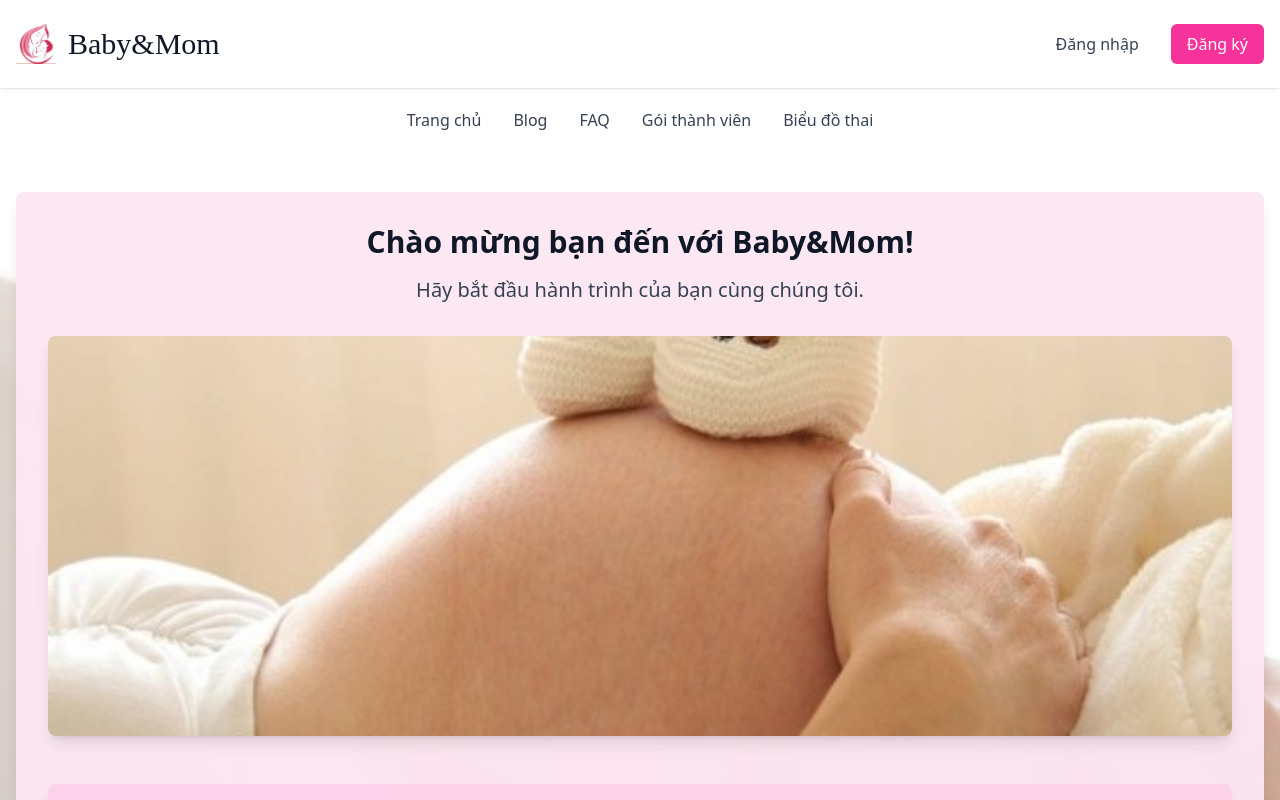
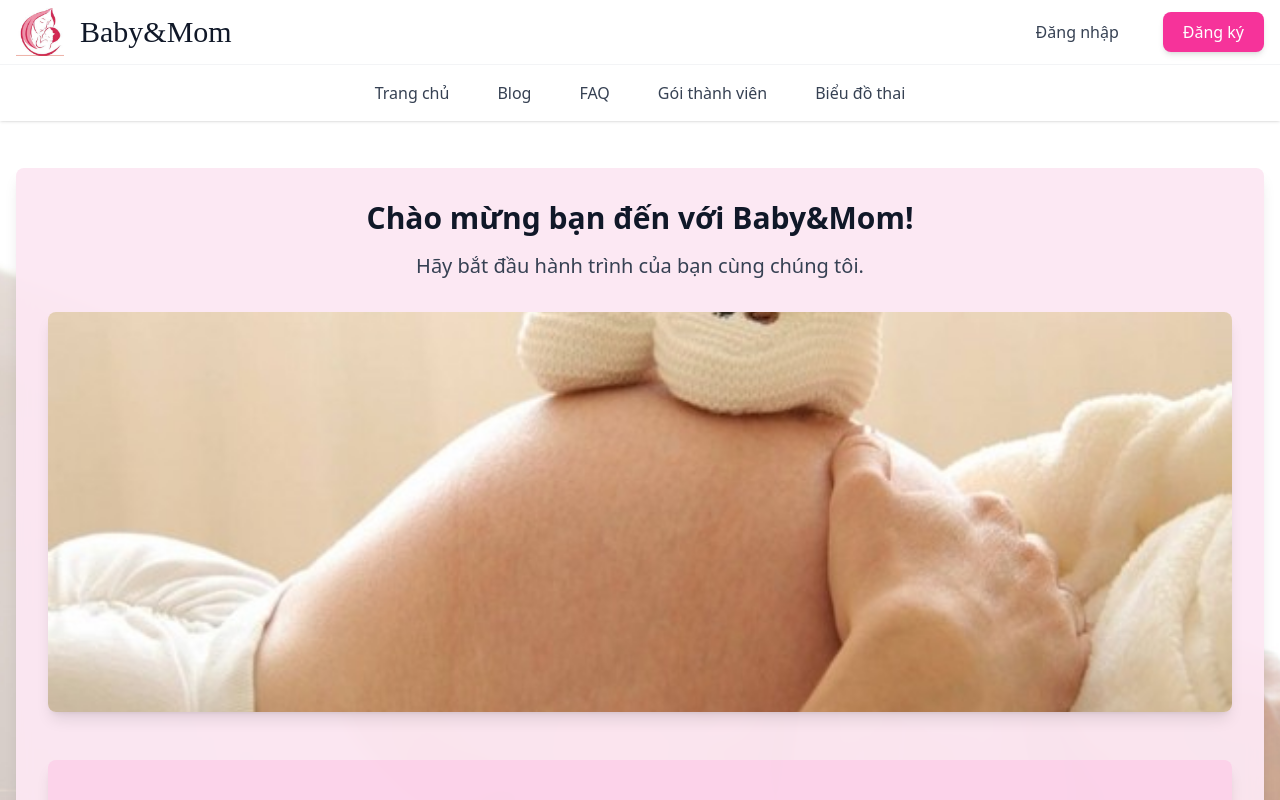
Before and after one commit to trimikey/SWP391_babyandmom_FE, a React (Vite) app: page / in a window 1280 px wide. Shown: the top 800 px of the page. Built offline with nearby package versions, Linux system fonts and the light colour scheme.

Commit message:
sua lai regis

```diff
--- a/src/components/Header/HeaderU.jsx
+++ b/src/components/Header/HeaderU.jsx
@@ -55,34 +55,34 @@ const Header = () => {
   return (
     <>
       {/* Header */}
-      <header className="bg-white/80 backdrop-blur-sm shadow">
-        <div className="max-w-7xl mx-auto py-6 px-4 flex justify-between items-center">
-          <div className="flex items-center space-x-3">
-            <img src={logoImage} alt="Logo" className="h-10 w-10" />
-            <h1 className="text-3xl font-['Alex_Brush'] text-gray-900">Baby&Mom</h1>
+      <header className="bg-white/80 backdrop-blur-sm shadow fixed w-full z-50">
+        <div className="max-w-7xl mx-auto py-2 px-4  flex justify-between items-center">
+          <div className="flex items-center space-x-4">
+            <img src={logoImage} alt="Logo" className="h-12 w-12 object-contain" />
+            <h1 className="text-3xl font-['Alex_Brush'] text-gray-900 hover:text-pink-600 transition-colors duration-200">
+              Baby&Mom
+            </h1>
           </div>
-          <div className="flex items-center space-x-4">
+          <div className="flex items-center space-x-6">
             {!isLoggedIn ? (
-              // Hiển thị nút đăng nhập và đăng ký khi chưa đăng nhập
               <>
                 <button
                   onClick={() => handleNavigation('/login')}
-                  className="px-4 py-2 text-gray-700 hover:text-gray-900 font-medium"
+                  className="px-5 py-2 text-gray-700 hover:text-pink-600 font-medium transition-colors duration-200"
                 >
                   Đăng nhập
                 </button>
                 <button
                   onClick={() => handleNavigation('/register')}
-                  className="px-4 py-2 bg-pink-500 text-white rounded-md hover:bg-pink-600 transition-colors duration-200"
+                  className="px-5 py-2 bg-pink-500 text-white rounded-lg hover:bg-pink-600 transition-all duration-200 shadow-md hover:shadow-lg"
                 >
                   Đăng ký
                 </button>
               </>
             ) : (
-              // Hiển thị thông tin user và nút đăng xuất khi đã đăng nhập
               <div className="flex items-center space-x-4">
-                <div className="flex items-center space-x-2">
-                  <span className="text-gray-700">Xin chào,{mail}</span>
+                <div className="flex items-center space-x-3">
+                  <span className="text-gray-700">Xin chào, {mail}</span>
                   <div className="relative">
                     <button
                       onClick={() => setShowDropdown(!showDropdown)}
@@ -120,31 +120,69 @@ const Header = () => {
                       </div>
                     )}
                   </div>
-                  <span className="text-sm text-gray-500">
-                    ({userInfo.role === 'ADMIN' ? 'Admin' : 'Thành viên'})
+                  <span className="text-sm text-gray-500 bg-gray-100 px-3 py-1 rounded-full">
+                    {userInfo.role === 'ADMIN' ? 'Admin' : 'Thành viên'}
                   </span>
                 </div>
               </div>
             )}
           </div>
         </div>
-      </header>
 
         {/* Navigation */}
-      <nav>
-        <div className="max-w-7xl mx-auto px-4 flex justify-center h-16">
-          <div className="flex space-x-8">
-            <button onClick={() => handleNavigation('/homepage')} className="text-gray-700 hover:text-pink-900 font-medium">Trang chủ</button>
-            <button onClick={() => handleNavigation('/blog')} className="text-gray-700 hover:text-pink-900 font-medium">Blog</button>
-            <button onClick={() => handleNavigation('/faq')} className="text-gray-700 hover:text-pink-900 font-medium">FAQ</button>
-            <button onClick={() => handleNavigation('/membership')} className="text-gray-700 hover:text-pink-900 font-medium">Gói thành viên</button>
+        <nav className="border-t border-gray-100">
+          <div className="max-w-7xl mx-auto px-6">
+            <div className="flex justify-center space-x-12 h-14">
+              <button
+                onClick={() => handleNavigation('/homepage')}
+                className="text-gray-700 hover:text-pink-600 font-medium relative group py-4"
+              >
+                <span>Trang chủ</span>
+                <span className="absolute bottom-0 left-0 w-full h-0.5 bg-pink-500 transform scale-x-0 group-hover:scale-x-100 transition-transform duration-200"></span>
+              </button>
+              <button
+                onClick={() => handleNavigation('/blog')}
+                className="text-gray-700 hover:text-pink-600 font-medium relative group py-4"
+              >
+                <span>Blog</span>
+                <span className="absolute bottom-0 left-0 w-full h-0.5 bg-pink-500 transform scale-x-0 group-hover:scale-x-100 transition-transform duration-200"></span>
+              </button>
+              <button
+                onClick={() => handleNavigation('/faq')}
+                className="text-gray-700 hover:text-pink-600 font-medium relative group py-4"
+              >
+                <span>FAQ</span>
+                <span className="absolute bottom-0 left-0 w-full h-0.5 bg-pink-500 transform scale-x-0 group-hover:scale-x-100 transition-transform duration-200"></span>
+              </button>
+              <button
+                onClick={() => handleNavigation('/membership')}
+                className="text-gray-700 hover:text-pink-600 font-medium relative group py-4"
+              >
+                <span>Gói thành viên</span>
+                <span className="absolute bottom-0 left-0 w-full h-0.5 bg-pink-500 transform scale-x-0 group-hover:scale-x-100 transition-transform duration-200"></span>
+              </button>
               {userInfo.role === 'ADMIN' && (
-              <button onClick={() => handleNavigation('/dashboard')} className="text-gray-700 hover:text-pink-900 font-medium">Dashboard</button>
+                <button
+                  onClick={() => handleNavigation('/dashboard')}
+                  className="text-gray-700 hover:text-pink-600 font-medium relative group py-4"
+                >
+                  <span>Dashboard</span>
+                  <span className="absolute bottom-0 left-0 w-full h-0.5 bg-pink-500 transform scale-x-0 group-hover:scale-x-100 transition-transform duration-200"></span>
+                </button>
               )}
-            <button onClick={() => handleNavigation('/growthchart')} className="text-gray-700 hover:text-pink-900 font-medium">Biểu đồ thai</button>
+              <button
+                onClick={() => handleNavigation('/growthchart')}
+                className="text-gray-700 hover:text-pink-600 font-medium relative group py-4"
+              >
+                <span>Biểu đồ thai</span>
+                <span className="absolute bottom-0 left-0 w-full h-0.5 bg-pink-500 transform scale-x-0 group-hover:scale-x-100 transition-transform duration-200"></span>
+              </button>
             </div>
           </div>
         </nav>
+      </header>
+      {/* Add padding to account for fixed header */}
+      <div className="h-32"></div>
     </>
   );
 };
--- a/src/pages/register/index.jsx
+++ b/src/pages/register/index.jsx
@@ -1,4 +1,3 @@
-import { GoogleAuthProvider, signInWithPopup } from "firebase/auth";
 import { useState, useEffect } from "react";
 import { Steps } from 'antd';
 
@@ -13,26 +12,7 @@ import { toast } from "react-toastify";
 import { useNavigate } from "react-router-dom";
 
 const description = 'This is a description.'
-const App = () => (
-  <Steps
-    current={1}
-    items={[
-      {
-        title: 'Finished',
-        description,
-      },
-      {
-        title: 'In Progress',
-        description,
-        subTitle: 'Left 00:00:08',
-      },
-      {
-        title: 'Waiting',
-        description,
-      },
-    ]}
-  />
-);
+
 
 const RegisterPage = () => {
   const [formData, setFormData] = useState({
@@ -60,6 +40,10 @@ const RegisterPage = () => {
     {
       title: 'Thông tin cá nhân',
       description: 'Đăng ký tài khoản',
+    },
+    {
+      title: 'Xác nhận thai kỳ',
+      description: 'Tình trạng thai kỳ',
     },
     {
       title: 'Thông tin thai kỳ',
@@ -274,13 +258,64 @@ const RegisterPage = () => {
     navigate('/register', { replace: true });
   };
 
+  const handlePregnancyConfirmation = async (isPregnant) => {
+    if (isPregnant) {
+      setCurrentStep(2); // Chuyển đến form thông tin em bé
+    } else {
+      // Nếu không mang thai, đăng ký tài khoản không có thông tin thai kỳ
+      setIsLoading(true);
+      try {
+        const response = await api.post('register', formData);
+        toast.success('Đăng ký thành công!');
+        setTimeout(() => {
+          navigate('/login');
+        }, 1500);
+      } catch (err) {
+        toast.error(err.response?.data || 'Đăng ký thất bại');
+      } finally {
+        setIsLoading(false);
+      }
+    }
+  };
+
+  const renderPregnancyConfirmation = () => (
+    <div className="mt-8 space-y-6">
+      <div className="text-center">
+        <h3 className="text-lg font-medium text-gray-900">Bạn có đang mang thai không?</h3>
+        <p className="mt-1 text-sm text-gray-500">
+          Thông tin này giúp chúng tôi cung cấp dịch vụ phù hợp nhất cho bạn
+        </p>
+      </div>
+
+      <div className="flex flex-col gap-4">
+        <button
+          onClick={() => handlePregnancyConfirmation(true)}
+          className="w-full flex justify-center py-3 px-4 border border-transparent rounded-md shadow-sm text-sm font-medium text-white bg-pink-600 hover:bg-pink-700 focus:outline-none focus:ring-2 focus:ring-offset-2 focus:ring-pink-500"
+        >
+          Có, tôi đang mang thai
+        </button>
+        <button
+          onClick={() => handlePregnancyConfirmation(false)}
+          className="w-full flex justify-center py-3 px-4 border border-gray-300 rounded-md shadow-sm text-sm font-medium text-gray-700 bg-white hover:bg-gray-50 focus:outline-none focus:ring-2 focus:ring-offset-2 focus:ring-pink-500"
+        >
+          Không, tôi chưa mang thai
+        </button>
+      </div>
+    </div>
+  );
+
   return (
     <div className="min-h-screen bg-gradient-to-br from-blue-50 to-indigo-100 py-12 px-4 sm:px-6 lg:px-8 flex items-center justify-center">
       <div className="max-w-md w-full space-y-8 bg-white p-8 rounded-xl shadow-lg">
         <Steps current={currentStep} items={steps} className="mb-8" />
 
         {currentStep === 0 ? (
-          <form className="mt-8 space-y-6" onSubmit={handleSubmit}>
+          <form className="mt-8 space-y-6" onSubmit={(e) => {
+            e.preventDefault();
+            if (validateForm()) {
+              setCurrentStep(1);
+            }
+          }}>
             <div className="rounded-md shadow-sm space-y-4">
               <div>
                 <label htmlFor="name" className="block text-sm font-medium text-gray-700">
@@ -429,6 +464,8 @@ const RegisterPage = () => {
               </button>
             </div>
           </form>
+        ) : currentStep === 1 ? (
+          renderPregnancyConfirmation()
         ) : (
           <form className="mt-8 space-y-6" onSubmit={handleSubmit}>
             <div className="rounded-md shadow-sm space-y-4">
```
Lines whose indentation alone changed are shown as unchanged.
